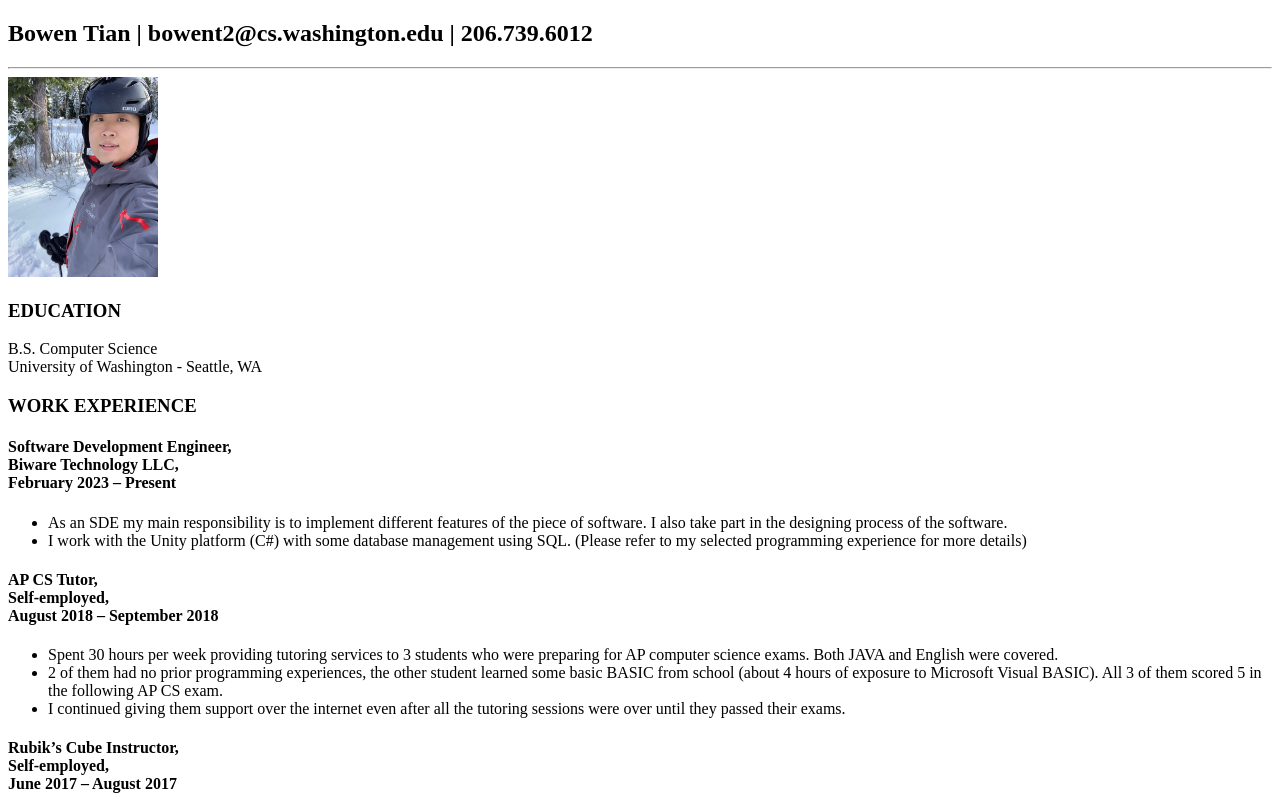
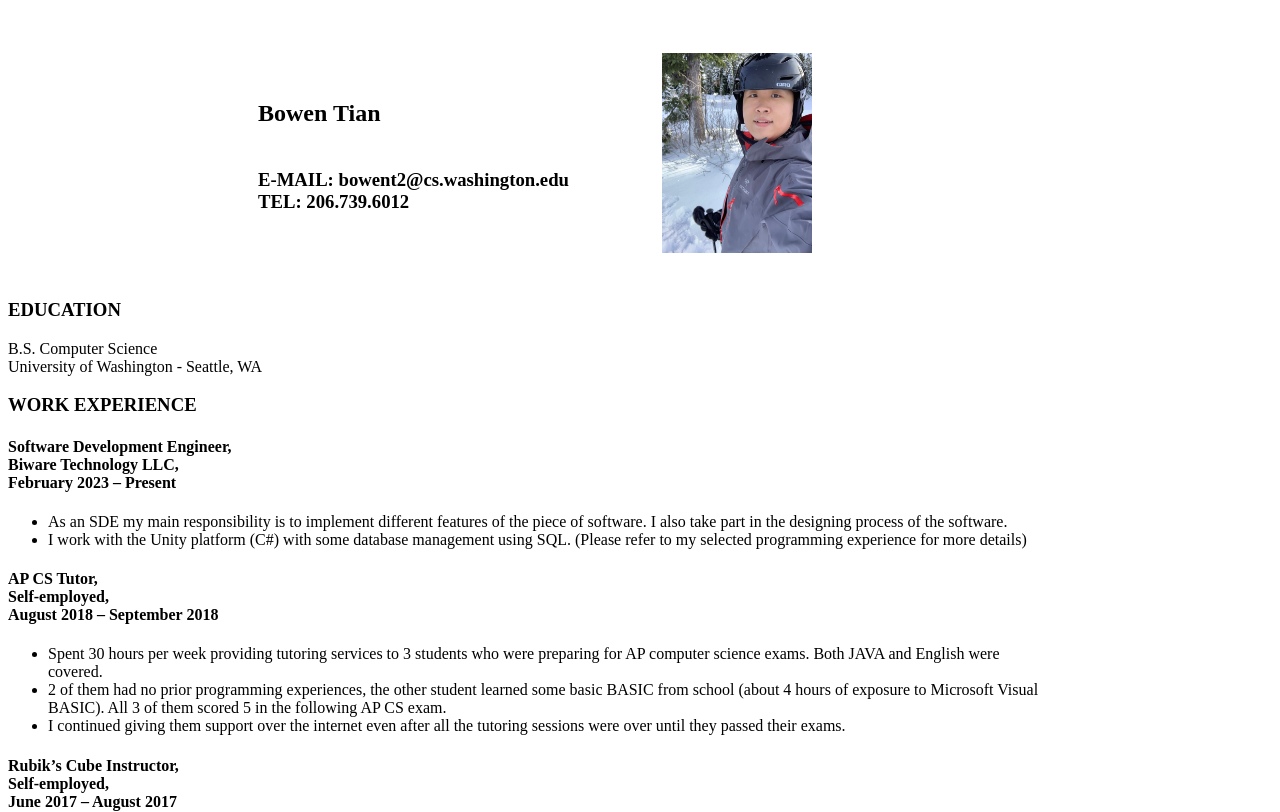
Before and after one commit to SCSESCEUS/PS, a plain HTML site: page index.html in a window 1280 px wide. Shown: the top 812 px of the page. Drawn offline with Linux system fonts and the light colour scheme.

Commit message:
css added

```diff
--- /dev/null
+++ b/css/index-style.css
@@ -0,0 +1,31 @@
+#intro {
+    display: inline-block;
+    width: 500px;
+    height: 200px;
+    position: relative;
+    left: 100px;
+}
+#profile-pic {
+    display: inline-block;
+    height: 200px;
+    position: relative;
+    top: 45px;
+    margin-top: 0px;
+}
+
+#card {
+    width: 700px;
+    position: relative;
+    left: 150px;
+}
+
+ul {
+    width: 1000px;
+}
+
+footer {
+    width: 200px;
+    position: relative;
+    left: 400px;
+    text-align: center;
+}
--- a/index.html
+++ b/index.html
@@ -4,12 +4,17 @@
     <meta charset="UTF-8">
     <meta name="viewport" content="width=device-width, initial-scale=1.0">
     <title>Home - Bowen Tian</title>
+    <link rel="stylesheet" href="./css/index-style.css" />
 </head>
 <body>
-    <h2>Bowen Tian | bowent2@cs.washington.edu | 206.739.6012</h2>
-    <hr />
-    <img src="./assets/images/Profile_pic.jpg" alt="profile pic" height="200"/>
-    <h3>EDUCATION</h3>
+    <div id="card">
+    <div id="intro">
+    <h2>Bowen Tian</h2>
+    <h3 id="contact"><br/> E-MAIL: bowent2@cs.washington.edu <br/> TEL: 206.739.6012</h3>
+    </div>
+    <div id="profile-pic"><img src="./assets/images/Profile_pic.jpg" alt="profile pic" height="200"/></div>
+    </div>
+    <h3 id="edu">EDUCATION</h3>
     <p>
         B.S. Computer Science<br />
         University of Washington - Seattle, WA
```
